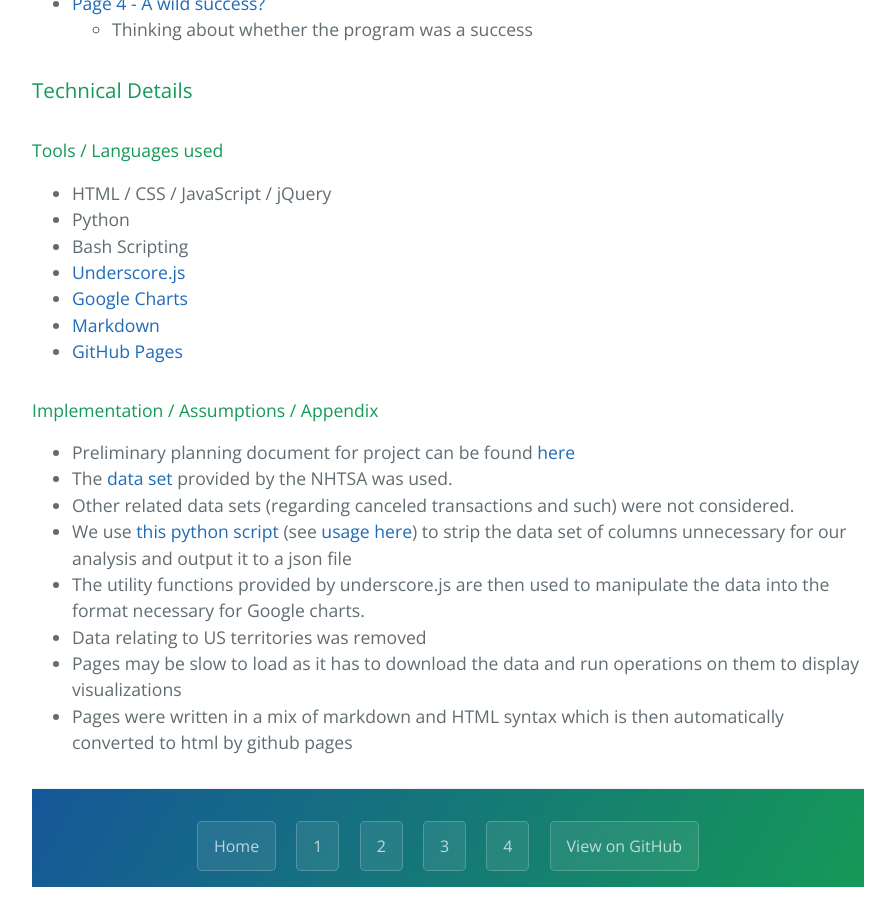
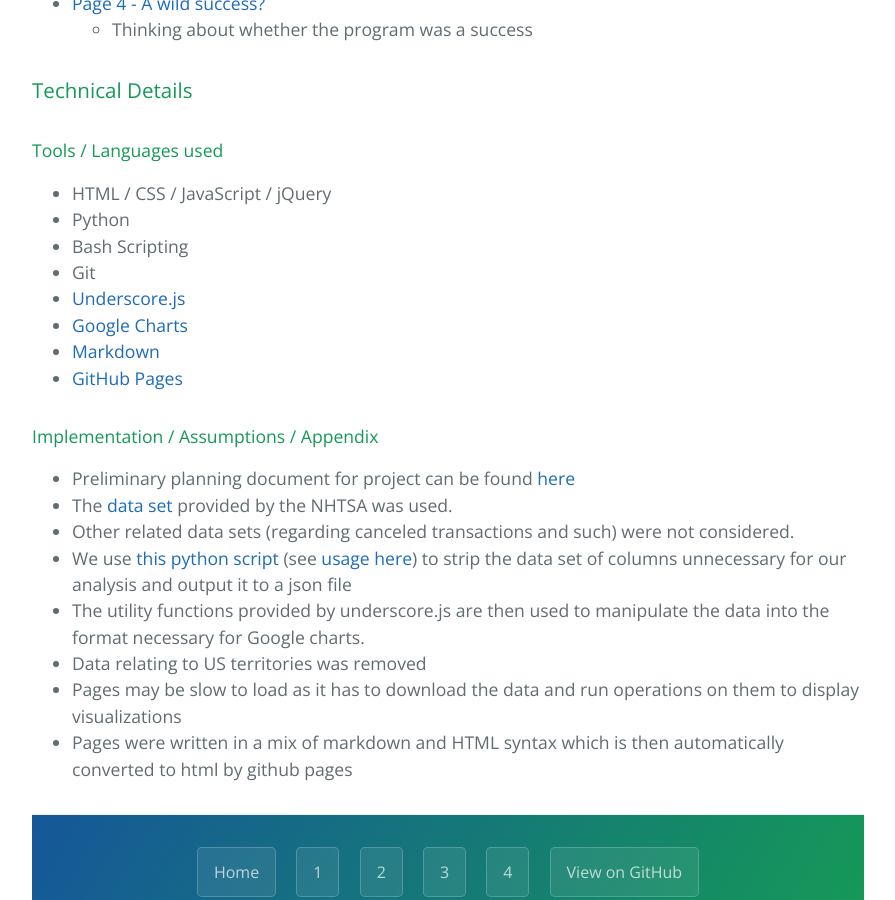
Before and after one commit to simzou/cars-analysis, a Jekyll site: the page built from index.md, in a window 1280 px wide and 900 px high, scrolled down 746 px. Shown: the whole window, without its empty margins (192-1087 px from the left). Built offline with Jekyll 4.4.1, drawn with Linux system fonts in a browser that asks for light colours.

Commit message:
added git to list of technologies

```diff
--- a/index.md
+++ b/index.md
@@ -25,6 +25,7 @@ Use the buttons and the top and bottom of the pages to navigate, or use the foll
 - HTML / CSS / JavaScript / jQuery
 - Python
 - Bash Scripting
+- Git
 - [Underscore.js](http://underscorejs.org/)
 - [Google Charts](https://developers.google.com/chart/)
 - [Markdown](http://daringfireball.net/projects/markdown/)
```
